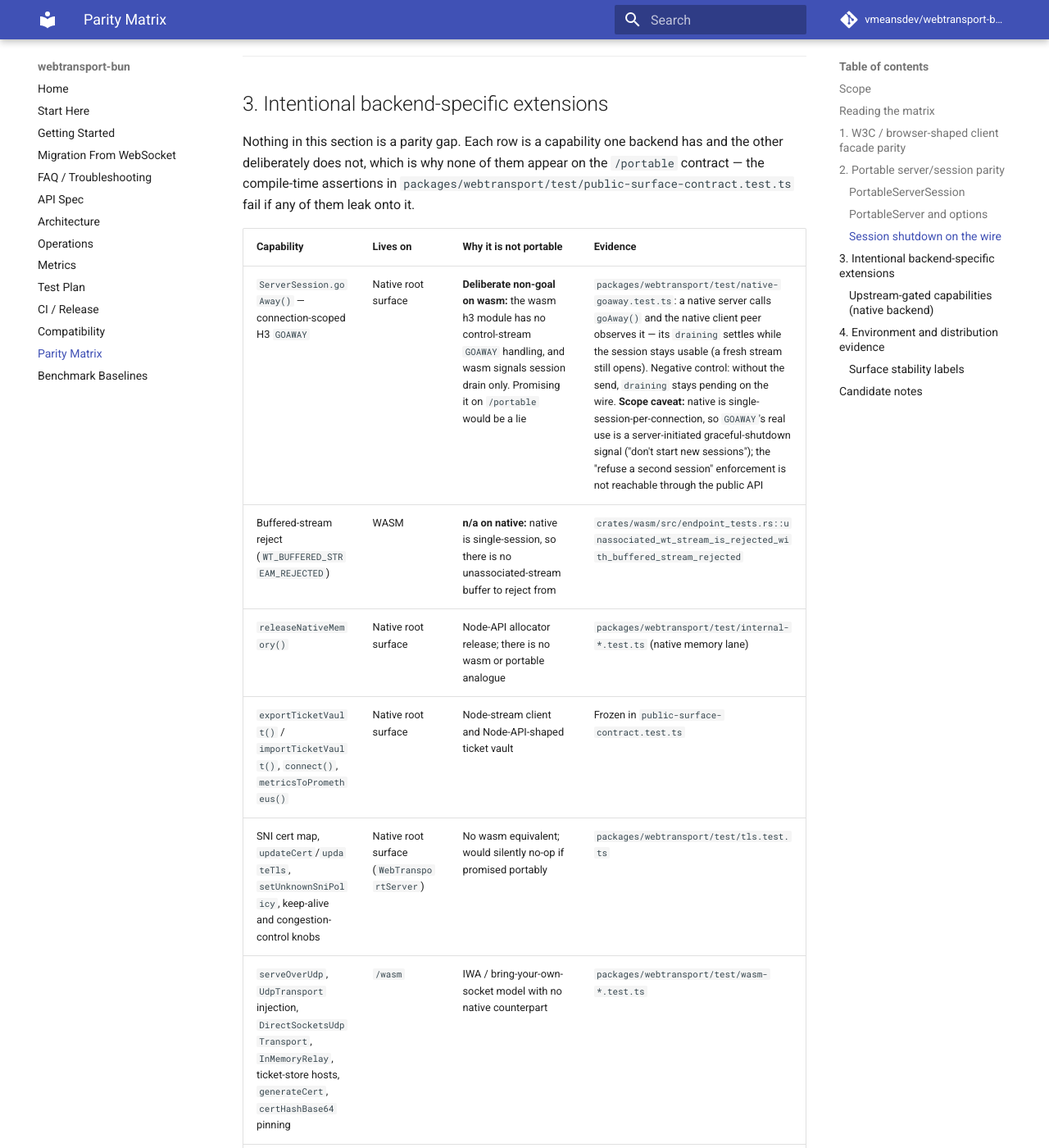
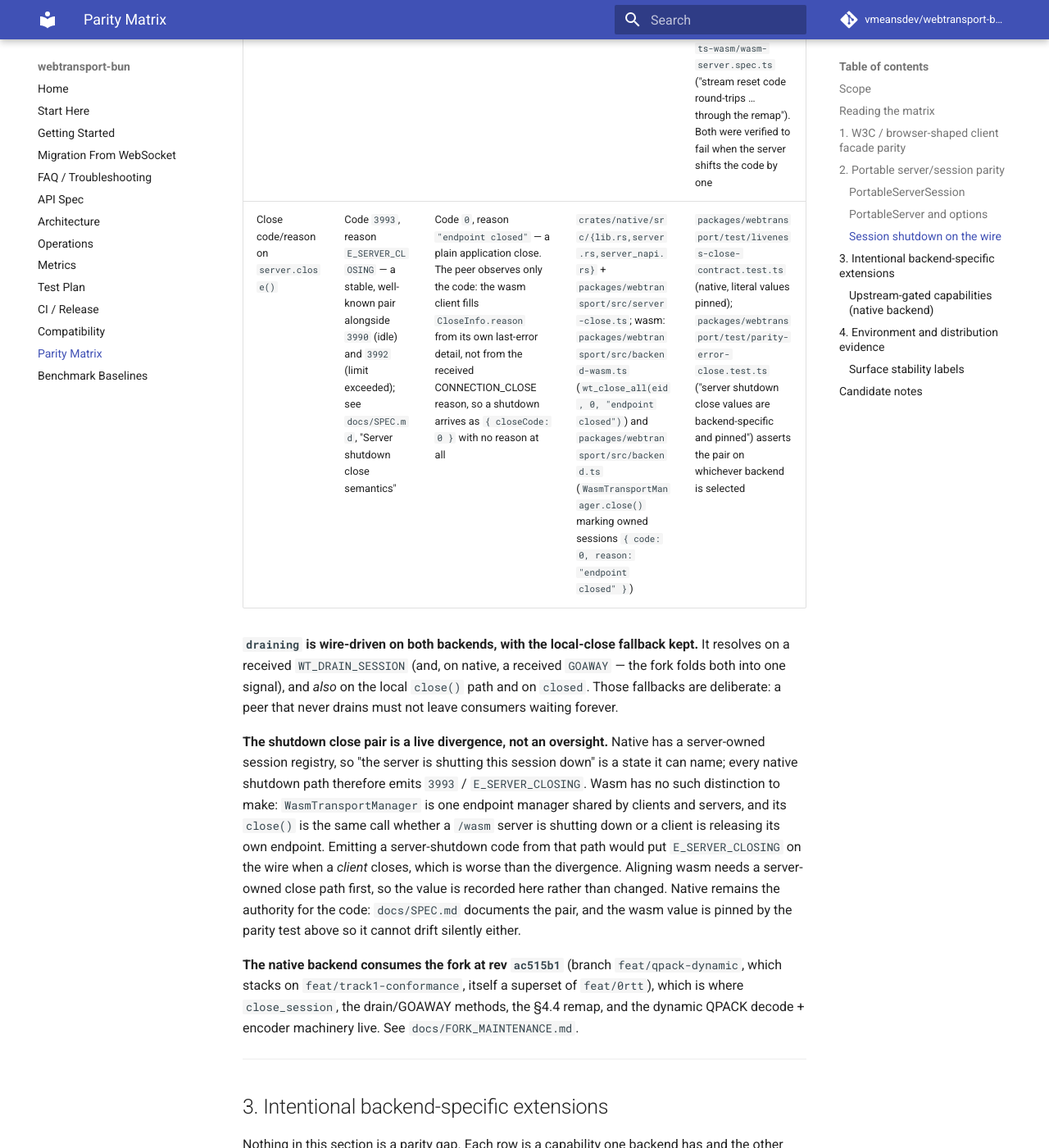
Before and after one commit to vmeansdev/webtransport-bun, an MkDocs documentation site: the page built from docs/PARITY_MATRIX.md, in a window 1280 px wide and 1400 px high, scrolled down 10034 px. Shown: the whole window at 82% size. Built offline with MkDocs 1.6.1 and Material for MkDocs 9.7.7, drawn with Linux system fonts in a browser that asks for light colours; comment, search, counter and statistics services are not loaded; some of the changed text lies outside the part shown.

Commit message:
Record the wasm shutdown close divergence, so the backends' different wire values are stated instead of assumed equal.
Native names a server shutdown (3993 / E_SERVER_CLOSING); wasm does not, and
cannot yet: WasmTransportManager.close() is the same call whether a /wasm
server is shutting down or a client is releasing its own endpoint, so emitting
a server-shutdown code there would put it on the wire for client closes too.
Wasm therefore stays on code 0 / "endpoint closed", and the peer reads back
only the code — the wasm client fills CloseInfo.reason from its own last-error
detail, not from the received CONNECTION_CLOSE, so a shutdown arrives nameless.

PARITY_MATRIX gains the row and the reason it stands. The parity suite asserts
the observed pair on whichever backend is selected, so neither side can drift:
3993 / "E_SERVER_CLOSING" on native, { closeCode: 0 } with no reason on wasm.
Both values were measured, not inferred.

```diff
--- a/docs/PARITY_MATRIX.md
+++ b/docs/PARITY_MATRIX.md
@@ -111,10 +111,12 @@ the TypeScript signature.
 ### Session shutdown on the wire
 
 These rows cover how a session close, a drain, and a stream error actually reach
-the peer. **Two of the five behaviors below are implemented on both backends
-(`WT_CLOSE_SESSION`, `WT_DRAIN_SESSION`), plus the `WT_APPLICATION_ERROR` remap;
-`GOAWAY` is native-only and buffered-stream reject is wasm-only, both by
-design** — see section 3. The evidence that matters here is Chromium, not
+the peer. **Two of the five capsule/remap behaviors below are implemented on both
+backends (`WT_CLOSE_SESSION`, `WT_DRAIN_SESSION`), plus the
+`WT_APPLICATION_ERROR` remap; `GOAWAY` is native-only and buffered-stream reject
+is wasm-only, both by design** — see section 3. The last row is not a capsule at
+all but the close *values* a server shutdown puts on the wire, and it is the one
+recorded divergence here. The evidence that matters here is Chromium, not
 native-to-native: a QUIC `CONNECTION_CLOSE` looks like a valid close to another
 copy of ourselves while telling a browser nothing, which is exactly how the old
 interop gates passed while the defect was live.
@@ -124,12 +126,26 @@ interop gates passed while the defect was live.
 | `WT_CLOSE_SESSION` capsule (send + receive) | `implemented` | `implemented` | `crates/native/src/{session_registry.rs,client.rs,lib.rs}` (via the fork's `Connection::close_session`); `crates/wasm/src/{capsule.rs,endpoint.rs}` | Real Chromium reads back both fields on both backends: `tools/interop/tests/edge-cases.pw.ts`, `tools/interop/tests/interop-expanded.pw.ts`, `tools/interop/tests-wasm/wasm-server.spec.ts`. Backend-to-backend: `packages/webtransport/test/parity-error-close.test.ts` ("close code and reason cross the wire from the peer"). WASM unit: `crates/wasm/src/endpoint_tests.rs::primary_session_close_conveys_code_and_reason_over_capsule` |
 | `WT_DRAIN_SESSION` capsule (send + receive) | `implemented` | `implemented` | `crates/native/src/{session_napi.rs,session_registry.rs,client.rs}` over the fork's `drain_session`/`draining`; `packages/webtransport/src/{index.ts,portable.ts,portable-native.ts}`; `crates/wasm/src/{capsule.rs,endpoint.rs}` | `packages/webtransport/test/parity-facade-lifecycle.test.ts` ("draining resolves on a peer drain, and the session stays usable") runs on **both** backends. WASM unit: `crates/wasm/src/endpoint_tests.rs::drain_capsule_notifies_the_peer_without_closing_the_session` |
 | `WT_APPLICATION_ERROR` remap (§4.4, QUIC stream codes only) | `implemented` | `implemented` | fork `wtransport/src/stream.rs` (`reset`/`stop` take a `u32` and map it); `crates/wasm/src/wt_error.rs` | Chromium round-trips the code on both backends: `tools/interop/tests/interop-expanded.pw.ts` and `tools/interop/tests-wasm/wasm-server.spec.ts` ("stream reset code round-trips … through the remap"). Both were verified to fail when the server shifts the code by one |
+| Close code/reason on `server.close()` | Code `3993`, reason `E_SERVER_CLOSING` — a stable, well-known pair alongside `3990` (idle) and `3992` (limit exceeded); see `docs/SPEC.md`, "Server shutdown close semantics" | Code `0`, reason `"endpoint closed"` — a plain application close. The peer observes only the code: the wasm client fills `CloseInfo.reason` from its own last-error detail, not from the received CONNECTION_CLOSE reason, so a shutdown arrives as `{ closeCode: 0 }` with no reason at all | `crates/native/src/{lib.rs,server.rs,server_napi.rs}` + `packages/webtransport/src/server-close.ts`; wasm: `packages/webtransport/src/backend-wasm.ts` (`wt_close_all(eid, 0, "endpoint closed")`) and `packages/webtransport/src/backend.ts` (`WasmTransportManager.close()` marking owned sessions `{ code: 0, reason: "endpoint closed" }`) | `packages/webtransport/test/liveness-close-contract.test.ts` (native, literal values pinned); `packages/webtransport/test/parity-error-close.test.ts` ("server shutdown close values are backend-specific and pinned") asserts the pair on whichever backend is selected |
 
 **`draining` is wire-driven on both backends, with the local-close fallback
 kept.** It resolves on a received `WT_DRAIN_SESSION` (and, on native, a received
 `GOAWAY` — the fork folds both into one signal), and *also* on the local
 `close()` path and on `closed`. Those fallbacks are deliberate: a peer that never
 drains must not leave consumers waiting forever.
+
+**The shutdown close pair is a live divergence, not an oversight.** Native has a
+server-owned session registry, so "the server is shutting this session down" is a
+state it can name; every native shutdown path therefore emits `3993` /
+`E_SERVER_CLOSING`. Wasm has no such distinction to make: `WasmTransportManager`
+is one endpoint manager shared by clients and servers, and its `close()` is the
+same call whether a `/wasm` server is shutting down or a client is releasing its
+own endpoint. Emitting a server-shutdown code from that path would put
+`E_SERVER_CLOSING` on the wire when a *client* closes, which is worse than the
+divergence. Aligning wasm needs a server-owned close path first, so the value is
+recorded here rather than changed. Native remains the authority for the code:
+`docs/SPEC.md` documents the pair, and the wasm value is pinned by the parity
+test above so it cannot drift silently either.
 
 **The native backend consumes the fork at rev `ac515b1`** (branch
 `feat/qpack-dynamic`, which stacks on `feat/track1-conformance`, itself a
```
Also changed, not shown: 1 other file.
